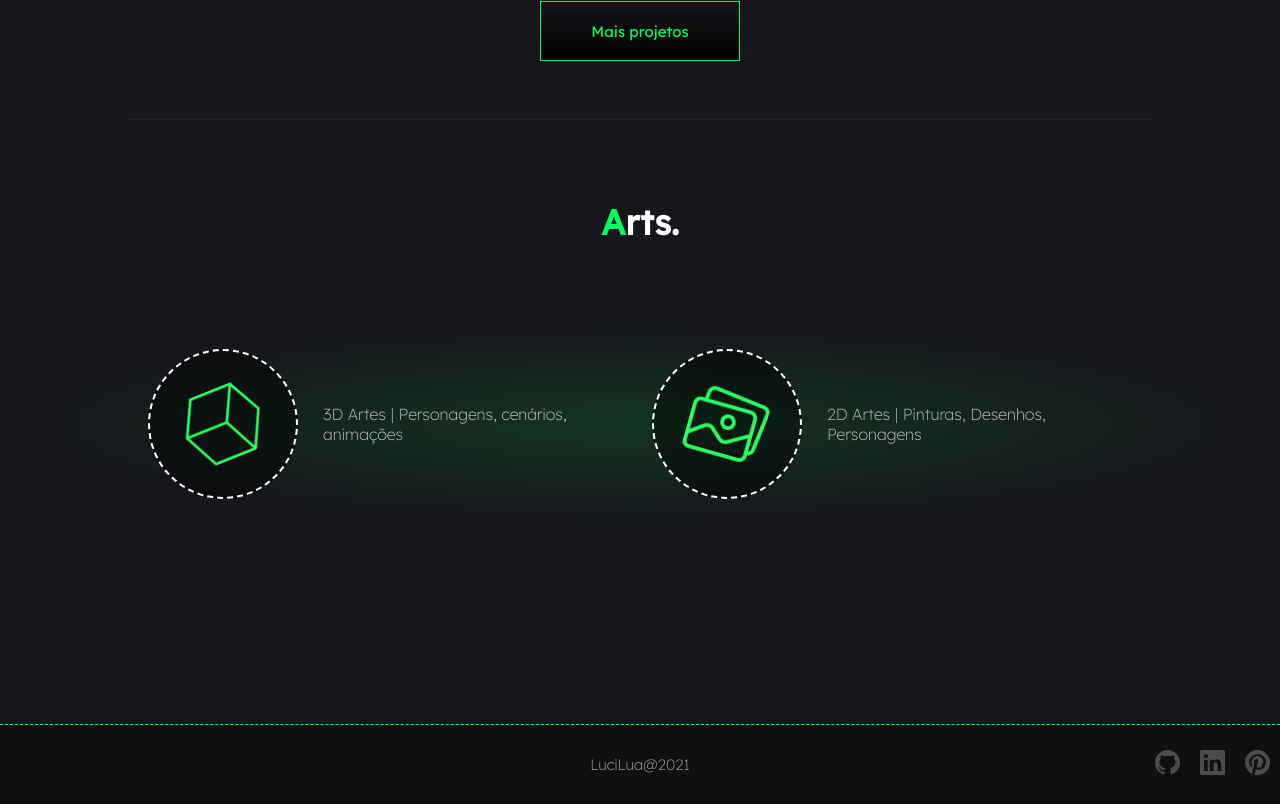
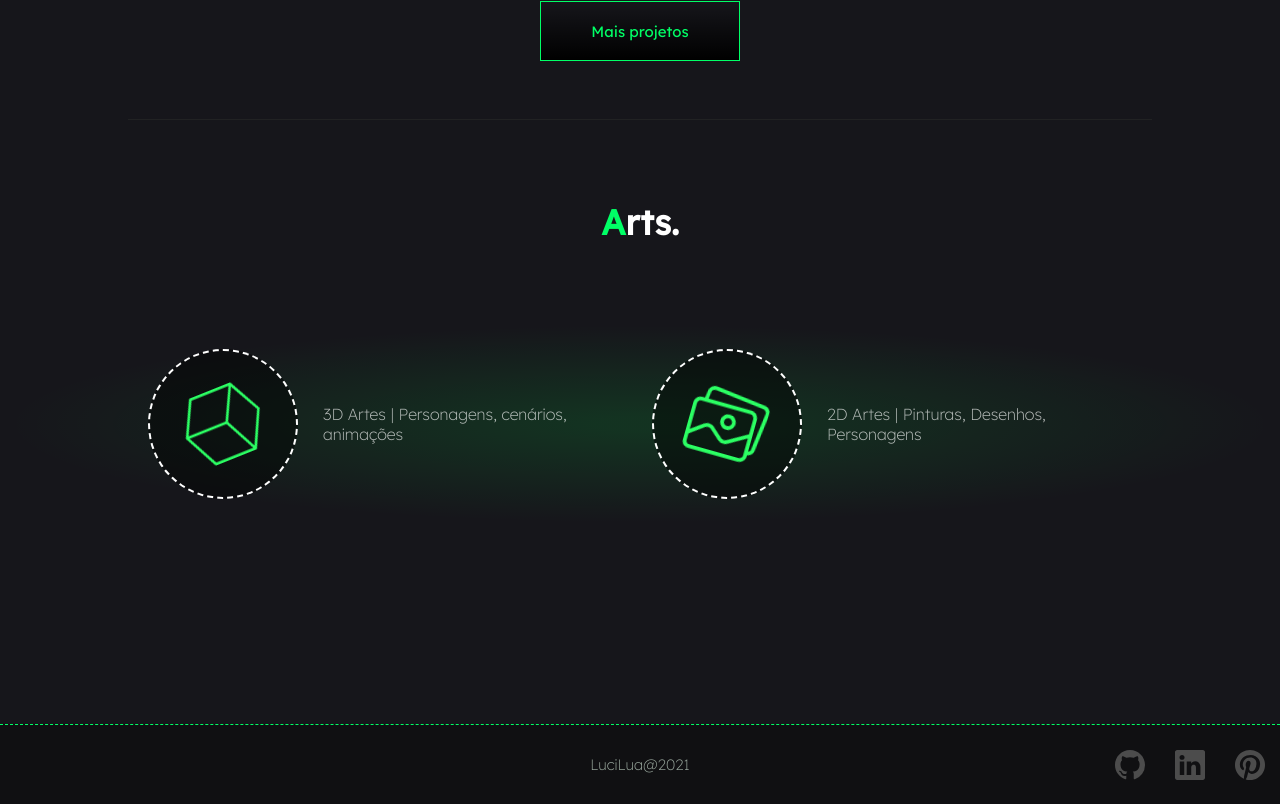
Before and after one commit to LuciLua/portfolio, a Next.js app: page / in a window 1280 px wide. Shown: the part 2284-3088 px from the top of the page. Built offline with nearby package versions, Linux system fonts and the light colour scheme.

Commit message:
👣 rodapé icons ajust

```diff
--- a/src/components/footer/index.js
+++ b/src/components/footer/index.js
@@ -1,4 +1,5 @@
 import styles from './index.module.scss'
+import Image from "next/image"
 
 function Footer() {
     return (
@@ -7,16 +8,34 @@ function Footer() {
             <br />
             <div className={styles.icosFooter}>
                 <div className={styles.ico}>
-                    <a target="_blank" rel="noreferrer" href="https://github.com/LuciLua"><img src="./github.svg" alt="GitHub"
-                        title="GitHub" /></a>
+                    <a target="_blank" rel="noreferrer" href="https://github.com/LuciLua">
+                        <Image
+                            src="/github.svg"
+                            alt="GitHub"
+                            title="GitHub"
+                            layout='fill'
+                        />
+                    </a>
                 </div>
                 <div className={styles.ico}>
-                    <a target="_blank" rel="noreferrer" href="https://www.linkedin.com/in/l%C3%BAcia-guelber-837a50185/"><img
-                        src="./linkedin.svg" alt="Linkedin" title="Linkedin" /></a>
+                    <a target="_blank" rel="noreferrer" href="https://www.linkedin.com/in/l%C3%BAcia-guelber-837a50185/">
+                        <Image
+                            src="/linkedin.svg"
+                            alt="Linkedin"
+                            title="Linkedin"
+                            layout='fill'
+                        />
+                    </a>
                 </div>
                 <div className={styles.ico}>
-                    <a target="_blank" rel="noreferrer" href="https://br.pinterest.com/lucilua81"><img src="./pinterest.svg"
-                        alt="Pinterest" title="Pinterest" /></a>
+                    <a target="_blank" rel="noreferrer" href="https://br.pinterest.com/lucilua81">
+                        <Image
+                            src="/pinterest.svg"
+                            alt="Pinterest"
+                            title="Pinterest"
+                            layout='fill'
+                        />
+                    </a>
                 </div>
             </div>
         </footer>
--- a/src/components/footer/index.module.scss
+++ b/src/components/footer/index.module.scss
@@ -1,33 +1,30 @@
 .icosFooter{
-    display: inline;
-    width: fit-content;
     margin-left: auto;
-    height: fit-content;
     display: flex;
     align-items: center;
     position: relative;
+
 }
 
 .icosFooter .ico{
-    width: fit-content;
-    height: fit-content;
-    display: inline;
+    width: 30px;
+    height: 30px;
+
+    display: flex;
     justify-content: center;
     align-items: center;
-    margin: 10px;
 
+    margin: 15px;
 }
 
-.icosFooter .ico a img{
-    width: 25px;
-    height: 25px;
+.icosFooter .ico a{
     filter: invert(0.3);
+    width: 100%;
+    height: 100%;
     transition: 0.2s;
 }
 
 .icosFooter .ico:hover a img{
-    width: 25px;
-    height: 25px;
     filter: invert(0.9);
     transition: 0.2s;
 }
```
